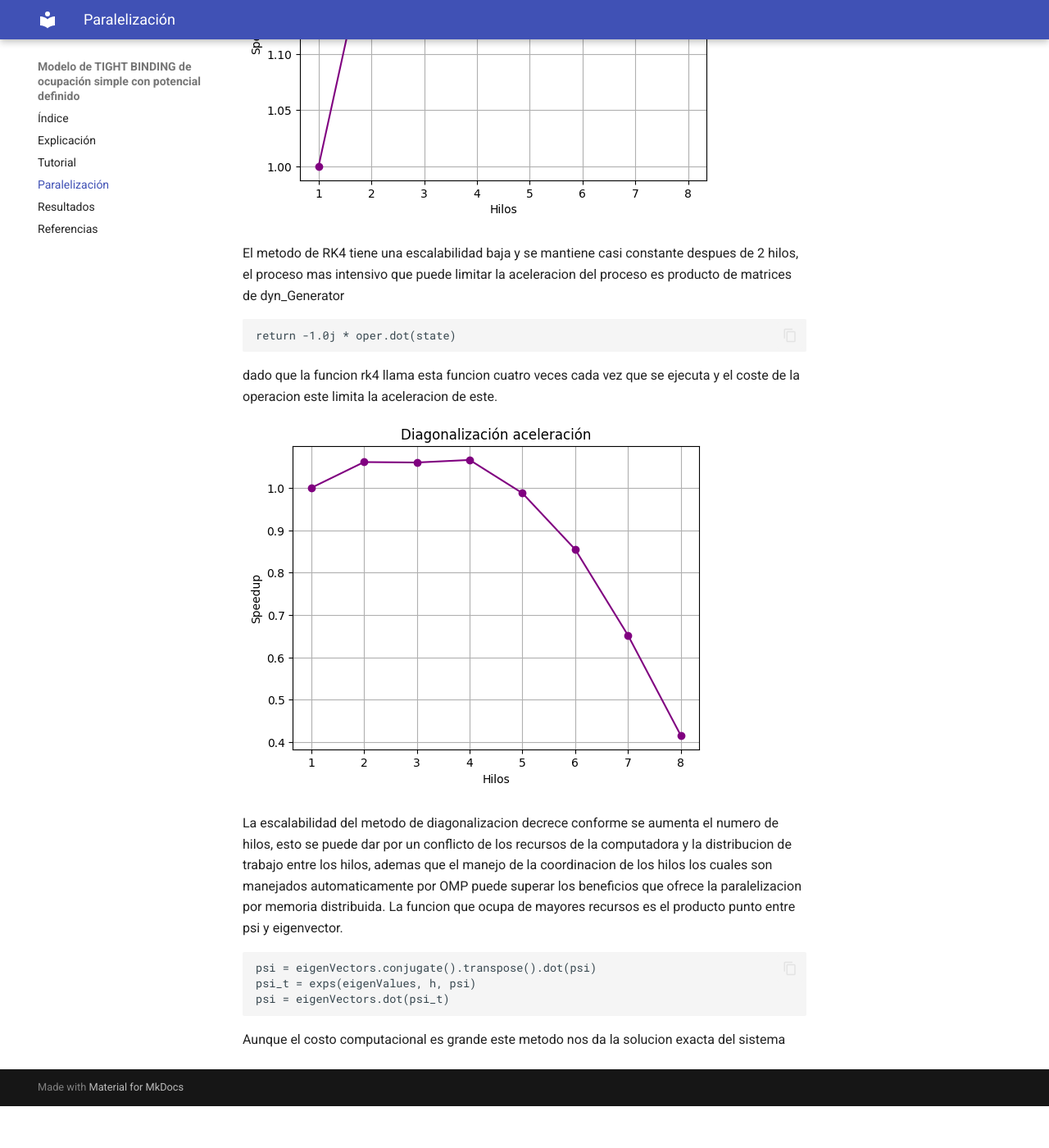
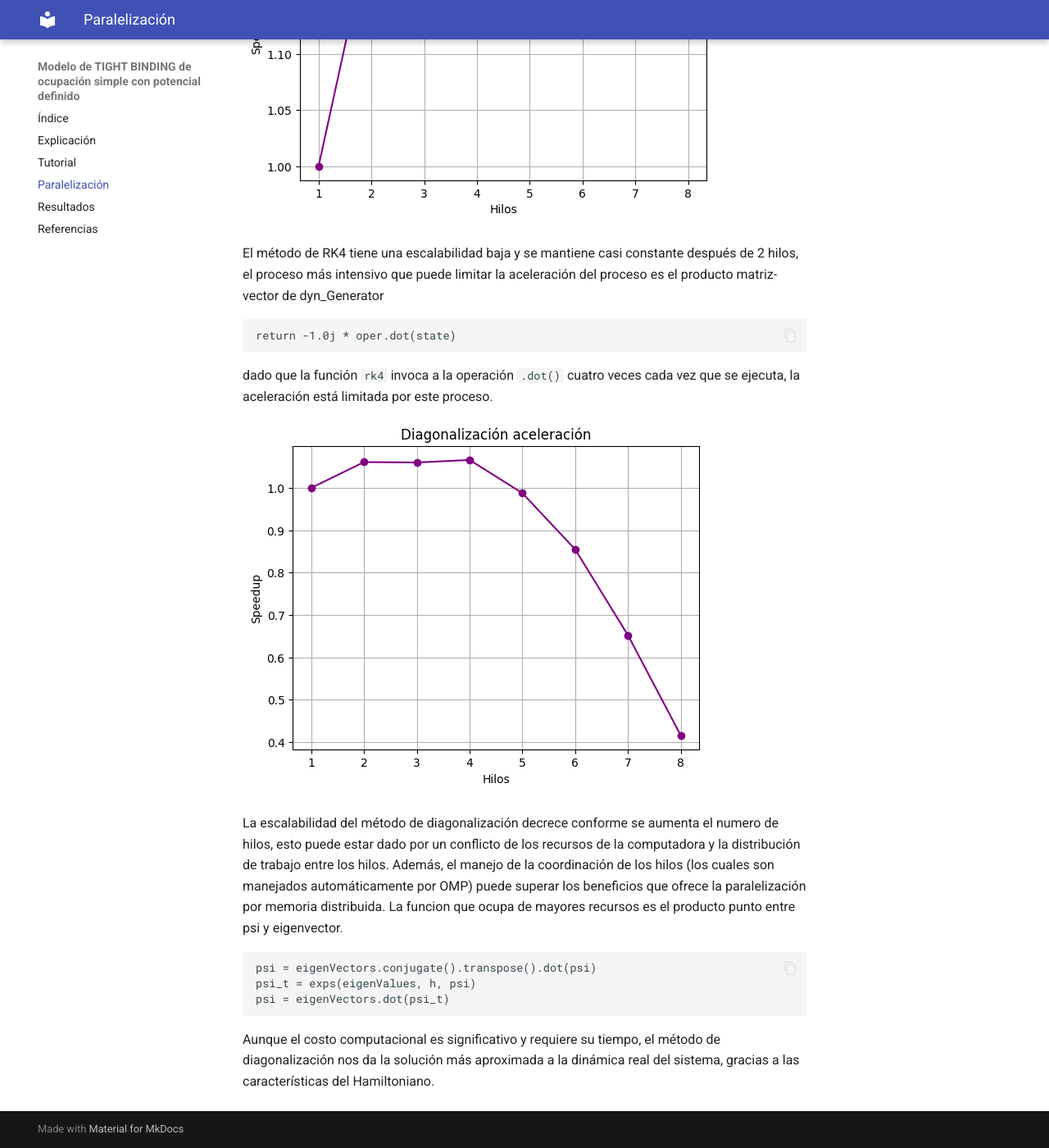
Before and after one commit to FabianC010/Proyecto-Computacional, an MkDocs documentation site: the page built from docs/parallel.md, in a window 1280 px wide and 1400 px high, scrolled down 429 px. Shown: the whole window at 82% size. Built offline with MkDocs 1.6.1 and Material for MkDocs 9.7.7, drawn with Linux system fonts in a browser that asks for light colours; before the commit the page ends 1778 px from its top, so only the background shows below that.

```diff
--- a/docs/parallel.md
+++ b/docs/parallel.md
@@ -4,19 +4,19 @@ La escalabilidad de un programa en python se hace apartir de las bibliotecas pre
 
 ![aceleracion rk4](https://github.com/FabianC010/Proyecto-Computacional/raw/main/docs/videos/RK4_aceleracion.png)
 
-El metodo de RK4 tiene una escalabilidad baja y se mantiene casi constante despues de 2 hilos, el proceso mas intensivo que puede limitar la aceleracion del proceso es producto de matrices de dyn_Generator
+El método de RK4 tiene una escalabilidad baja y se mantiene casi constante después de 2 hilos, el proceso más intensivo que puede limitar la aceleración del proceso es el producto matriz-vector de dyn_Generator
 
     return -1.0j * oper.dot(state)
 
-dado que la funcion rk4 llama esta funcion cuatro veces cada vez que se ejecuta y el coste de la operacion este limita la aceleracion de este.
+dado que la función `rk4` invoca a la operación `.dot()` cuatro veces cada vez que se ejecuta, la aceleración está limitada por este proceso.
 
 ![aceleracion diagonalizacion](https://github.com/FabianC010/Proyecto-Computacional/raw/main/docs/videos/Dg_aceleracion.png)
 
-La escalabilidad del metodo de diagonalizacion decrece conforme se aumenta el numero de hilos, esto se puede dar por un conflicto de los recursos de la computadora y la distribucion de trabajo entre los hilos, ademas que el manejo de la coordinacion de los hilos los cuales son manejados automaticamente por OMP puede superar los beneficios que ofrece la paralelizacion por memoria distribuida.
+La escalabilidad del método de diagonalización decrece conforme se aumenta el numero de hilos, esto puede estar dado por un conflicto de los recursos de la computadora y la distribución de trabajo entre los hilos. Además, el manejo de la coordinación de los hilos (los cuales son manejados automáticamente por OMP) puede superar los beneficios que ofrece la paralelización por memoria distribuida.
 La funcion que ocupa de mayores recursos es el producto punto entre psi y eigenvector.
 
     psi = eigenVectors.conjugate().transpose().dot(psi)
     psi_t = exps(eigenValues, h, psi)
     psi = eigenVectors.dot(psi_t)
 
-Aunque el costo computacional es grande este metodo nos da la solucion exacta del sistema
+Aunque el costo computacional es significativo y requiere su tiempo, el método de diagonalización nos da la solución más aproximada a la dinámica real del sistema, gracias a las características del Hamiltoniano.
```
Also changed, not shown: docs/explanation.md (+9 -5 lines), docs/results.md (+4 -0 lines), docs/tutorials.md (+8 -5 lines), 3 other files.
